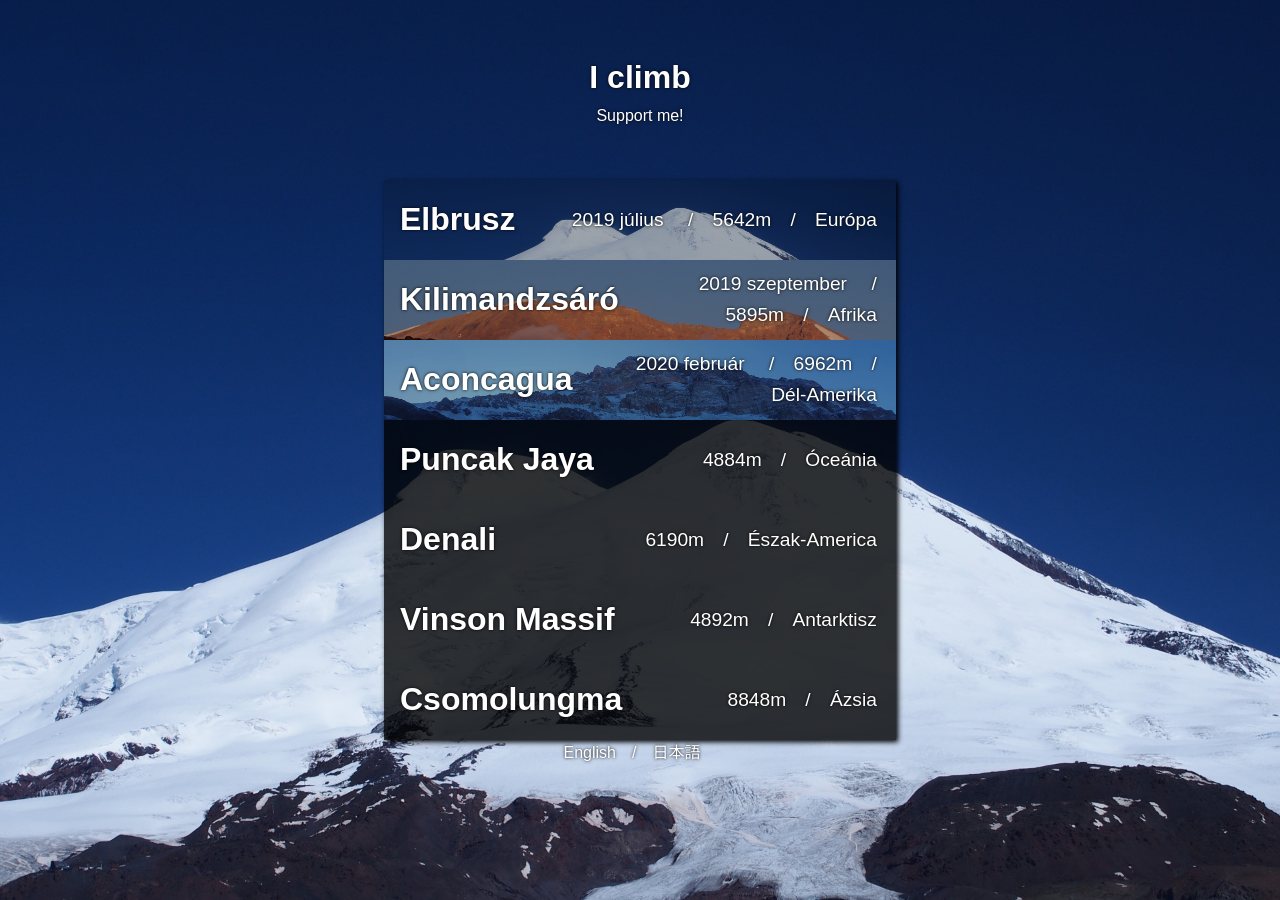
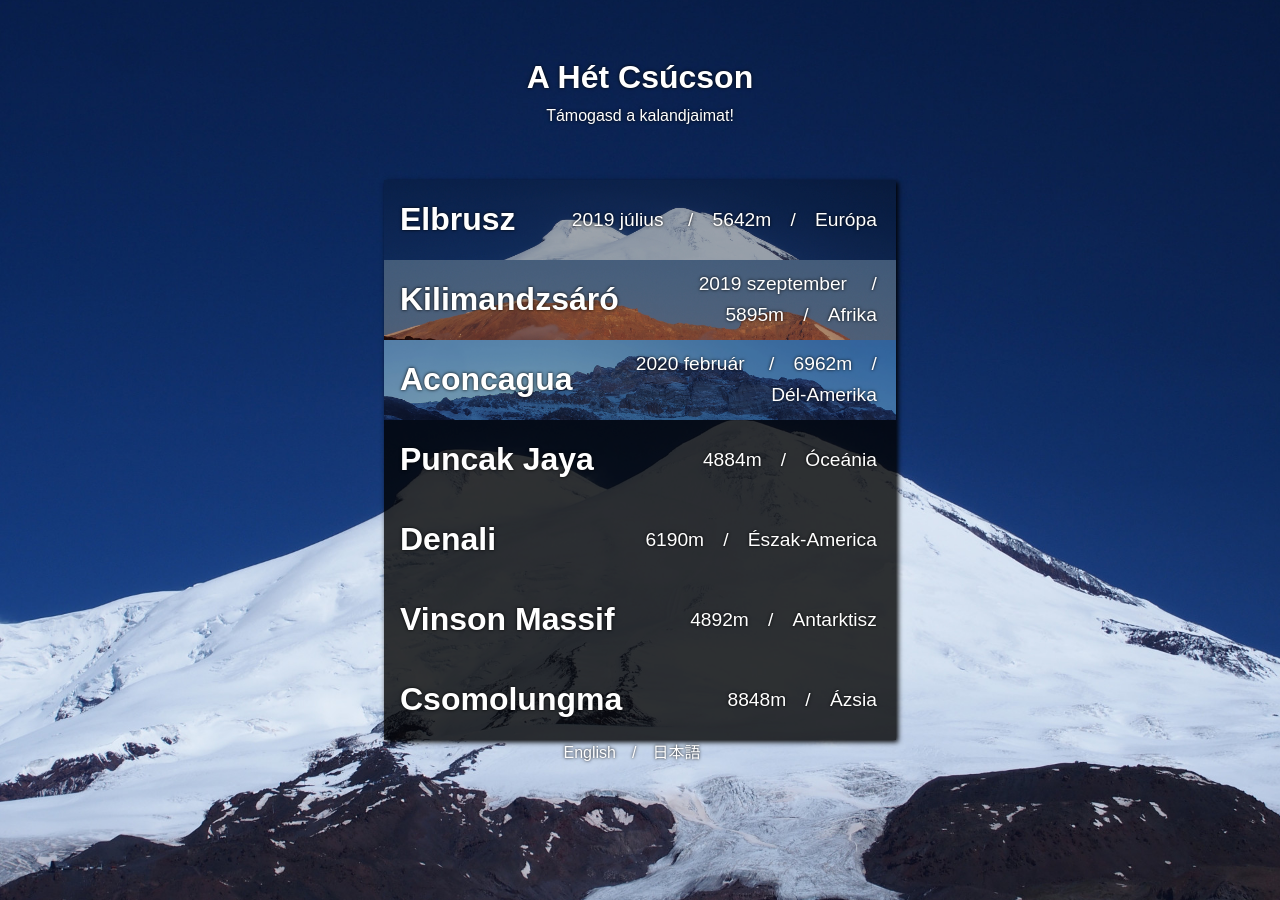
Before and after one commit to valerauko/climbing, a Jekyll site: the page built from hu/index.html, in a window 1280 px wide. Built offline with Jekyll 4.4.1, drawn with Linux system fonts in a browser that asks for light colours; nearby versions of some CDN libraries.

Commit message:
Update header too

```diff
--- a/hu/index.html
+++ b/hu/index.html
@@ -1,8 +1,8 @@
 ---
 layout: default
 
-title: I climb
-support: Support me!
+title: A Hét Csúcson
+support: Támogasd a kalandjaimat!
 mountains:
 - id: elbrus
   name: Elbrusz
```
